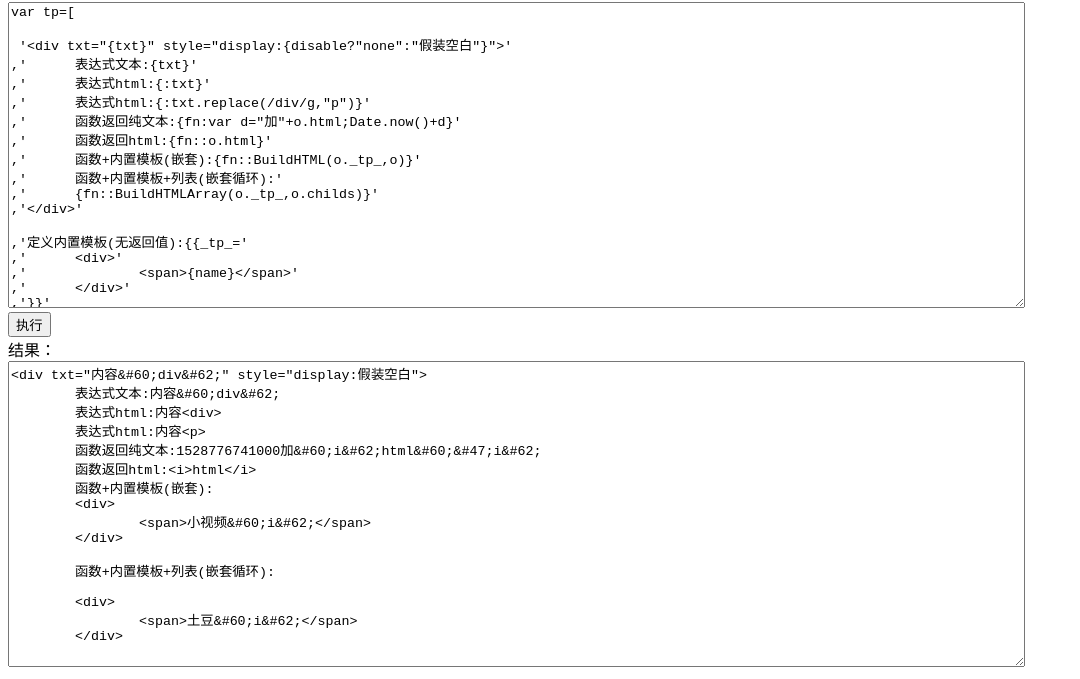
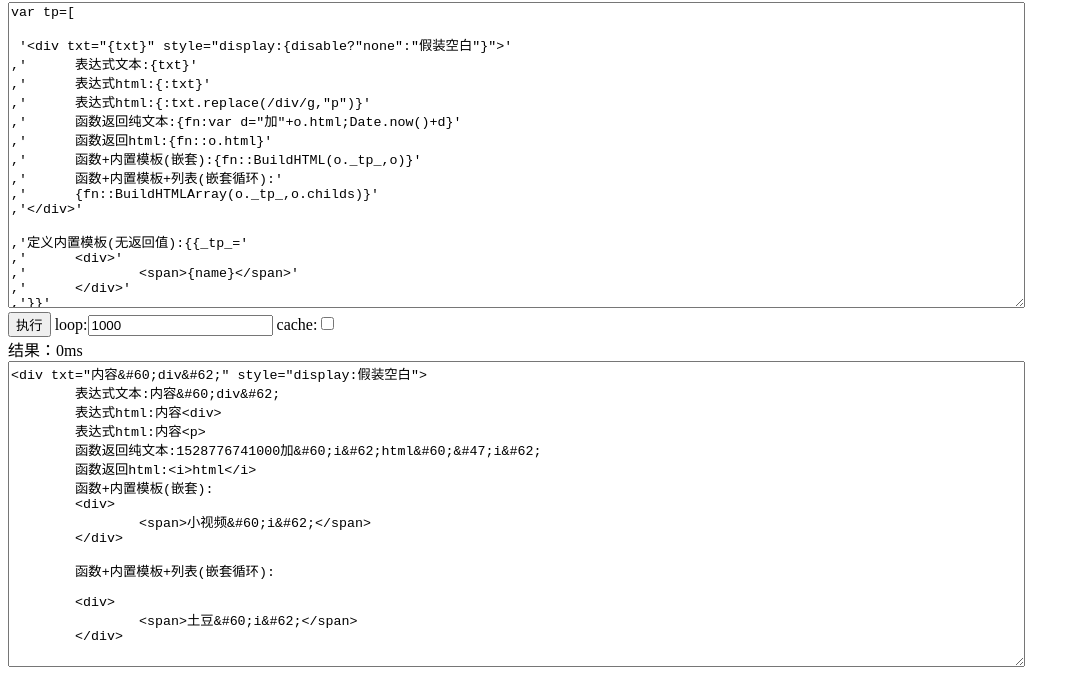
Before and after one commit to xiangyuecn/BuildHTML, a plain HTML site: page index.html in a window 1280 px wide. Shown: the part 631-1310 px from the top of the page, without its empty margins (0-1080 px from the left). Drawn offline with nearby package versions, Linux system fonts and the light colour scheme.

Commit message:
添加性能测试选项

```diff
--- a/buildhtml.js
+++ b/buildhtml.js
@@ -65,7 +65,7 @@ function FormatText(str){
 /**可以把以下代码完全移除减少代码体积，把上面引用_eval(x)()的代码改成eval(x)即可，结果：损失了eval解析缓存，仅仅影响列表性质的模板解析速度**/
 //将有返回值eval代码解析成函数。eval对于一个相同模板重复解析太慢，缓存解析结果后列表性能大幅提升（把整个模板转换成函数比这个快不了多少，没必要为了这一点点性能多写几百行代码），对解析一次（深度优化无多大意义，包括把模板转换成函数）的模板基本无影响
 var _eval=function(code){
-	var fn=_evalCache[code];
+	var fn=BuildHTML.CacheE[code];
 	if(!fn){
 		var fnCode=code.replace(/(\s*;)*\s*$/,"");
 		var mode=fnCode.replace(/\\./g,"aa");
@@ -87,10 +87,10 @@ var _eval=function(code){
 				throw e;
 			};
 		};
-		_evalCache[code]=fn;
+		BuildHTML.CacheE[code]=fn;
 	};
 	return fn;
 };
-var _evalCache={};
+BuildHTML.CacheE={};
 
 })(window);
--- a/index.html
+++ b/index.html
@@ -86,7 +86,7 @@ var tp=[
 
 ].join('\n');
 
-BuildHTML(tp,{
+return BuildHTML(tp,{
 	disable:false
 	,txt:"内容<div>"
 	,html:'<i>html</i>'
@@ -96,14 +96,26 @@ BuildHTML(tp,{
 });
 </textarea>
 
-<div><input type="button" onclick="test2()" value="执行"></div>
-<div>结果：</div>
+<div>
+	<input type="button" onclick="test2()" value="执行">
+	loop:<input type="text" class="t2loop" value="1000">
+	cache:<input type="checkbox" class="t2cache">
+</div>
+<div>结果：<span class="d2loop"></span></div>
 <textarea class="d2" style="width:80%;height:300px"></textarea>
 <script>
 function test2(){
-	var val;
+	var val,loop=+$(".t2loop").val()||1,cache=$(".t2cache")[0].checked;
 	try{
-		val=eval($(".t2").val());
+		var fn=Function($(".t2").val());
+		var t1=Date.now();
+		for(var i=0;i<loop;i++){
+			if(!cache){
+				BuildHTML.CacheE={};
+			};
+			val=fn();
+		};
+		$(".d2loop").html(Date.now()-t1+"ms");
 	}catch(e){
 		val="代码异常:"+e.stack;
 	};
```
Also changed, not shown: 1 other file.
